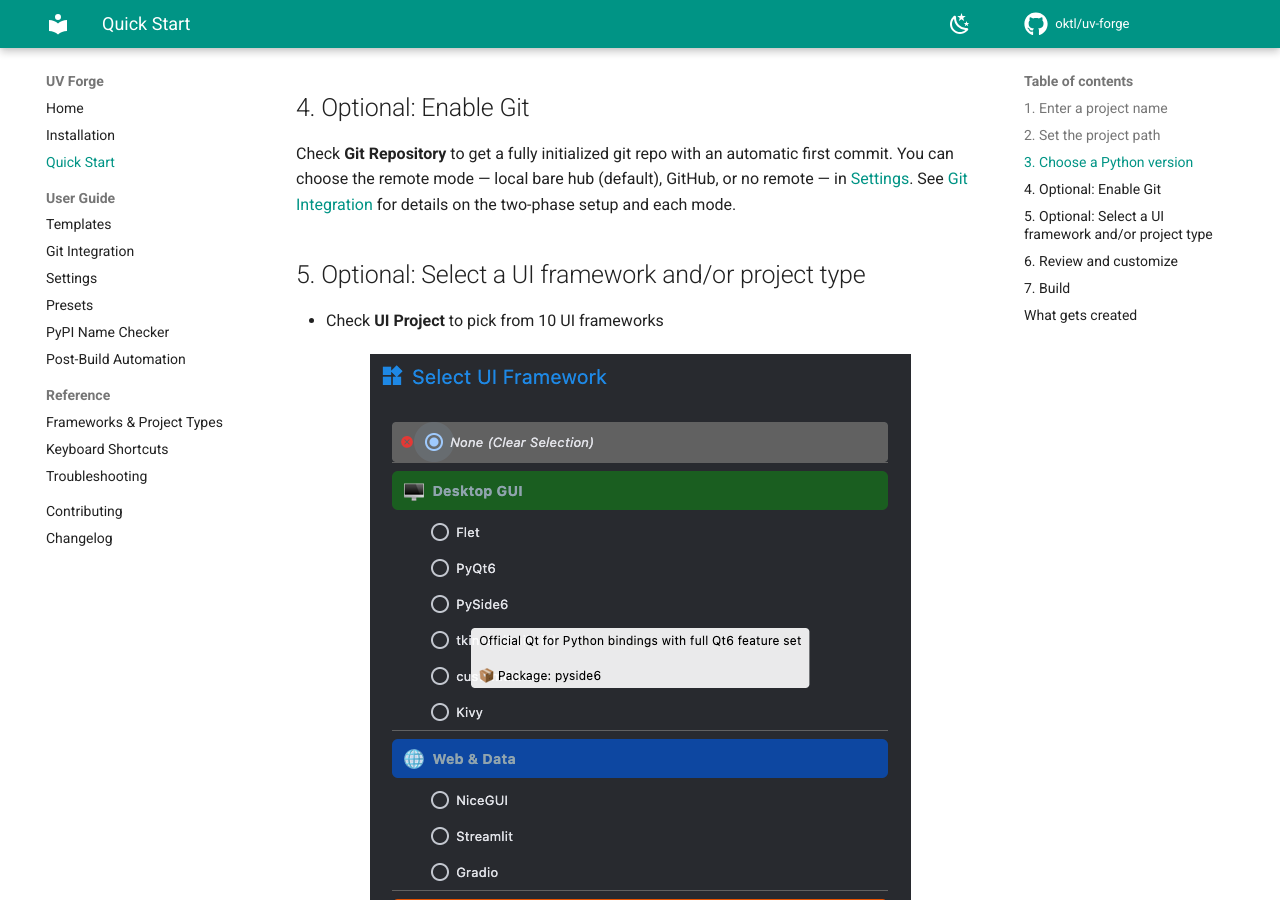
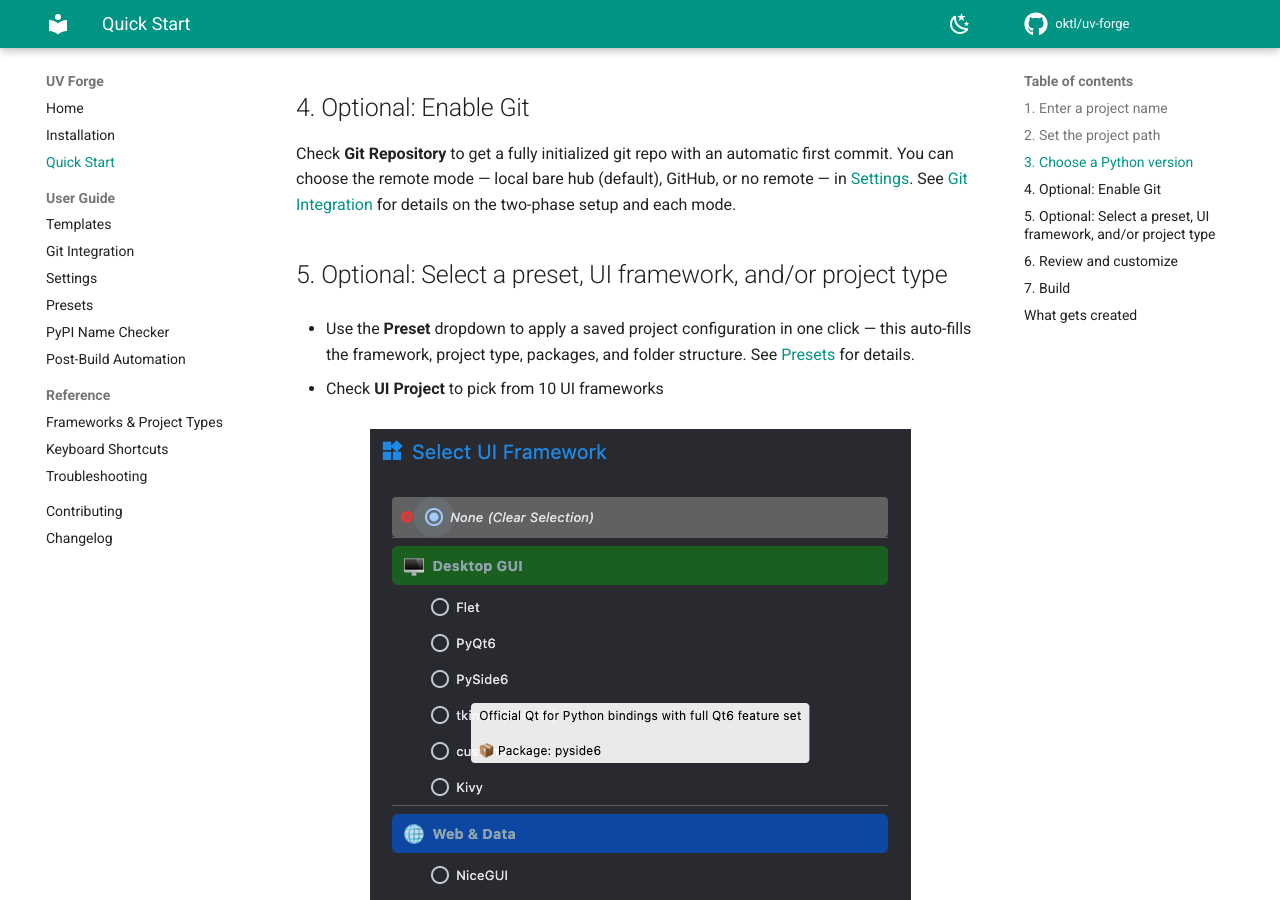
Before and after one commit to oktl/uv-forge, an MkDocs documentation site: the page built from docs/quickstart.md, in a window 1280 px wide and 900 px high, scrolled down 748 px. Built offline with MkDocs 1.6.1 and Material for MkDocs 9.7.7, drawn with Linux system fonts in a browser that asks for light colours; comment, search, counter and statistics services are not loaded.

Commit message:
Update docs
Adds Presets to quickstart.md.
Adds how to save Presets in presets.md.
Adds links to CHANGELOG.md

```diff
--- a/docs/quickstart.md
+++ b/docs/quickstart.md
@@ -23,7 +23,9 @@
 
 Check **Git Repository** to get a fully initialized git repo with an automatic first commit. You can choose the remote mode — local bare hub (default), GitHub, or no remote — in [Settings](guide/settings.md). See [Git Integration](guide/git-integration.md) for details on the two-phase setup and each mode.
 
-## 5. Optional: Select a UI framework and/or project type
+## 5. Optional: Select a preset, UI framework, and/or project type
+
+- Use the **Preset** dropdown to apply a saved project configuration in one click — this auto-fills the framework, project type, packages, and folder structure. See [Presets](guide/presets.md) for details.
 
 - Check **UI Project** to pick from 10 UI frameworks
 
```
Also changed, not shown: CHANGELOG.md (+3 -3 lines), docs/guide/presets.md (+7 -7 lines).
